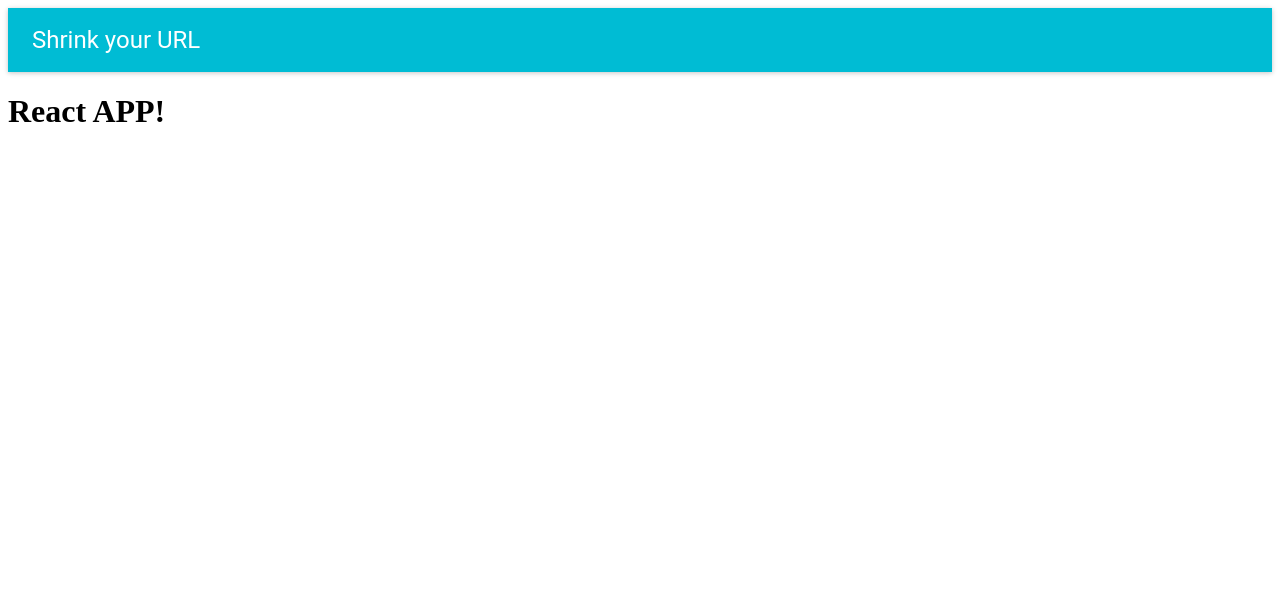
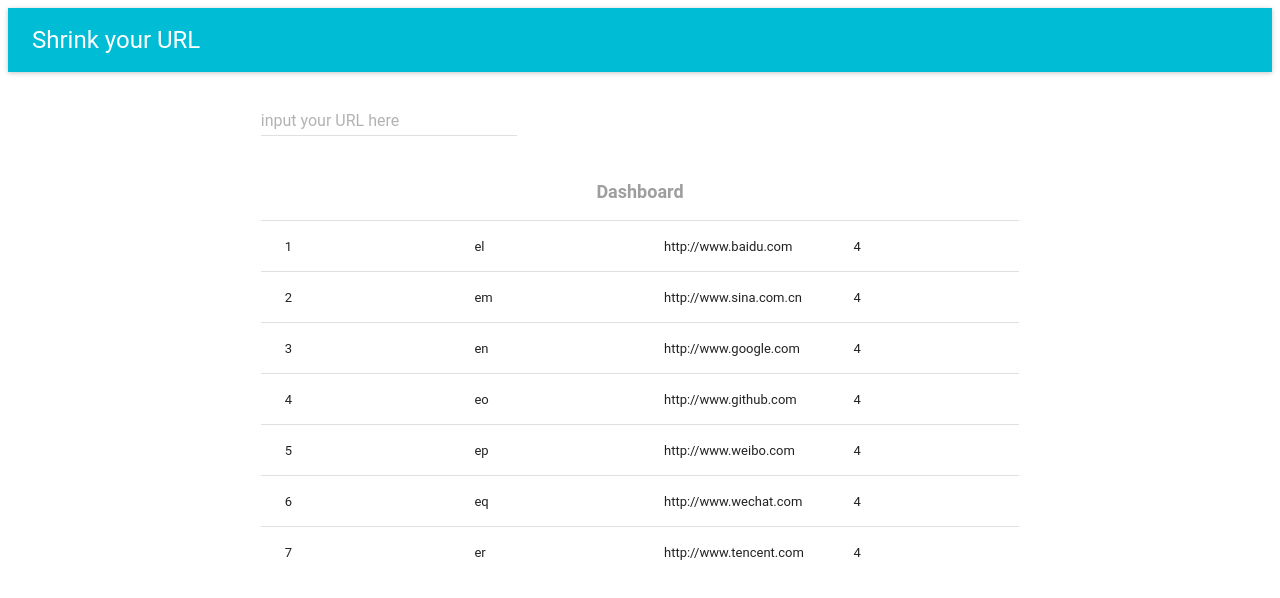
Before and after one commit to keegoo/shrink, a React app in the folder client/: page / in a window 1280 px wide. Shown: the top 598 px of the page. Built offline with nearby package versions, Linux system fonts and the light colour scheme; the HTML template or start-up script is replaced by a standard one.

Commit message:
add Editor component

```diff
--- a/client/src/App.jsx
+++ b/client/src/App.jsx
@@ -1,15 +1,25 @@
 import React from 'react'
 import ReactDOM from 'react-dom'
+import MuiThemeProvider from 'material-ui/styles/MuiThemeProvider'
 
 import Menu from './components/Menu.jsx'
-import MuiThemeProvider from 'material-ui/styles/MuiThemeProvider'
+import Editor from './components/Editor.jsx'
 
+const styles = {
+  editor: {
+    width: '60%',
+    margin: 'auto'
+  }
+}
 class App extends React.Component {
   render(){
     return(
       <div>
         <Menu title="Shrink your URL"/>
-        <h1>React APP!</h1>
+        <div style={styles.editor}>
+          <Editor />
+          <br/>
+        </div>
       </div>
     )
   }
--- /dev/null
+++ b/client/src/components/Editor.jsx
@@ -0,0 +1,57 @@
+import React from 'react'
+import PropTypes from 'prop-types'
+import TextField from 'material-ui/TextField'
+import { Table, TableBody, TableHeader, TableHeaderColumn, TableRow, TableRowColumn } from 'material-ui/Table'
+
+class Editor extends React.Component {
+  state = {
+    data: [
+      { id: 1, shorten: 'el', origin: 'http://www.baidu.com', visit: 4 },
+      { id: 2, shorten: 'em', origin: 'http://www.sina.com.cn', visit: 4 },
+      { id: 3, shorten: 'en', origin: 'http://www.google.com', visit: 4 },
+      { id: 4, shorten: 'eo', origin: 'http://www.github.com', visit: 4 },
+      { id: 5, shorten: 'ep', origin: 'http://www.weibo.com', visit: 4 },
+      { id: 6, shorten: 'eq', origin: 'http://www.wechat.com', visit: 4 },
+      { id: 7, shorten: 'er', origin: 'http://www.tencent.com', visit: 4 }
+    ]
+  }
+
+  render() {
+    return(
+      <div>
+        <TextField
+          hintText="e.g.: http:// ..."
+          floatingLabelText="input your URL here"
+        />
+        <br/>
+        <br/>
+        <Table multiSelectable={false}>
+          <TableHeader adjustForCheckbox={false} displaySelectAll={false}>
+            <TableRow>
+              <TableHeaderColumn colSpan="4" >
+                <h2 style={{textAlign: 'center'}}>Dashboard</h2>
+              </TableHeaderColumn>
+            </TableRow>
+          </TableHeader>
+          <TableBody displayRowCheckbox={false}>
+            {
+              this.state.data.map((v, index) => {
+                return(
+                  <TableRow key={v.id}>
+                    <TableRowColumn>{v.id}</TableRowColumn>
+                    <TableRowColumn>{v.shorten}</TableRowColumn>
+                    <TableRowColumn>{v.origin}</TableRowColumn>
+                    <TableRowColumn>{v.visit}</TableRowColumn>
+                  </TableRow>
+                )
+              })
+            }
+          </TableBody>
+        </Table>
+      </div>
+
+    )
+  }
+}
+
+export default Editor
```
